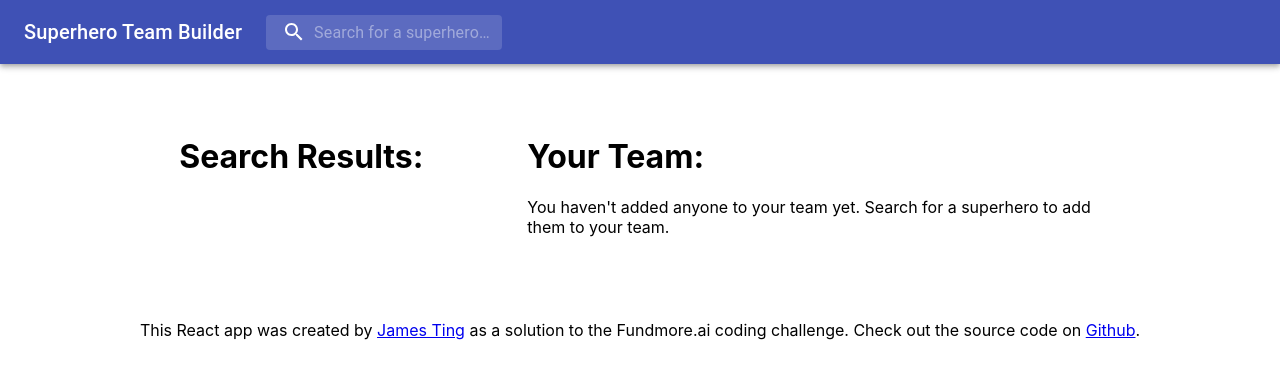
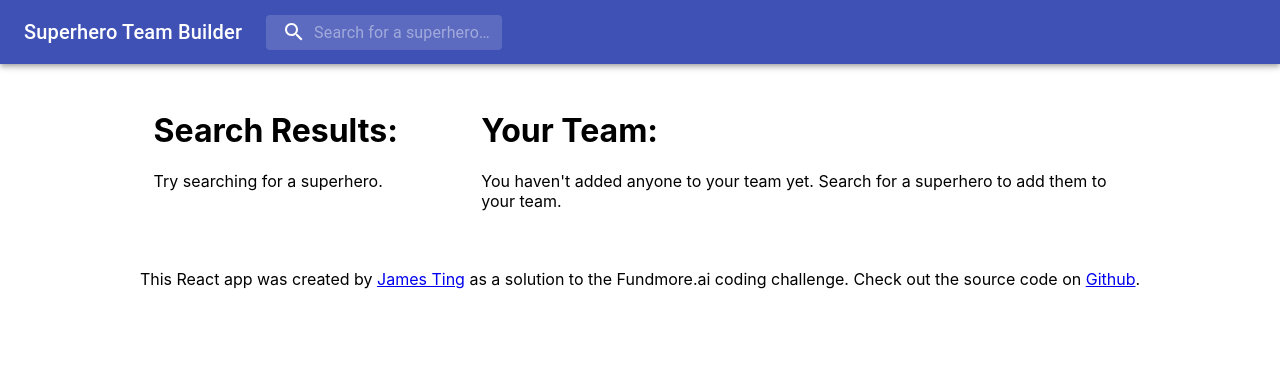
Before and after one commit to jamesbting/fundmore-challenge, a React (Create React App) app: page / in a window 1280 px wide. Shown: the top 378 px of the page. Built offline with nearby package versions, Linux system fonts and the light colour scheme.

Commit message:
Updated layout

```diff
--- a/src/Components/Result/Result.jsx
+++ b/src/Components/Result/Result.jsx
@@ -1,5 +1,6 @@
 //this class makes the api call to the super hero api, and returns a div with all the results
 import React from "react";
+import Paper from "@material-ui/core/Paper";
 
 import ResultItem from "./ResultItem/ResultItem";
 import "./Result.css";
@@ -52,10 +53,19 @@ export default class Result extends React.Component {
   render() {
     const results = this.state.results;
     const handler = this.props.addToTeamHandler;
-
+    //if no results are found, default to this
+    if (this.state.results.length === 0) {
       return (
         <div>
           <h1>Search Results:</h1>
+          <p>Try searching for a superhero.</p>
+        </div>
+      );
+    }
+    return (
+      <div>
+        <h1>Search Results:</h1>
+        <Paper>
           {results.map((result) => (
             <ResultItem
               hero={result}
@@ -63,6 +73,7 @@ export default class Result extends React.Component {
               key={result.id}
             ></ResultItem>
           ))}
+        </Paper>
       </div>
     );
   }
--- a/src/Components/SuperHeroApp.css
+++ b/src/Components/SuperHeroApp.css
@@ -8,11 +8,11 @@
 
 .teamContainer {
   width: 70%;
-  padding: 5%;
+  padding: 2.5%;
 }
 .resultsContainer {
   width: 30%;
-  padding: 5%;
+  padding: 2.5%;
 }
 .bottomContainer {
   padding-left: 10%;
--- a/src/Components/Team/Team.css
+++ b/src/Components/Team/Team.css
@@ -6,6 +6,7 @@
 .teamMembers {
   margin-right: 5%;
   width: 50%;
+  text-align: center;
 }
 .teamStats {
   margin-left: 5%;
--- a/src/Components/Team/Team.jsx
+++ b/src/Components/Team/Team.jsx
@@ -1,6 +1,6 @@
 import React from "react";
 import TeamMember from "./TeamMember/TeamMember";
-
+import Paper from "@material-ui/core/Paper";
 import "./Team.css";
 export default class Team extends React.Component {
   constructor() {
@@ -46,6 +46,8 @@ export default class Team extends React.Component {
     return (
       <div>
         <h1>Your Team:</h1>
+        <Paper>
+          {" "}
           <div className="teamBox">
             <div className="teamMembers">
               <p>Your current team is:</p>
@@ -55,6 +57,7 @@ export default class Team extends React.Component {
             </div>
             <div className="teamStats">{stats}</div>
           </div>
+        </Paper>
       </div>
     );
   }
```
Lines whose indentation alone changed are shown as unchanged.
